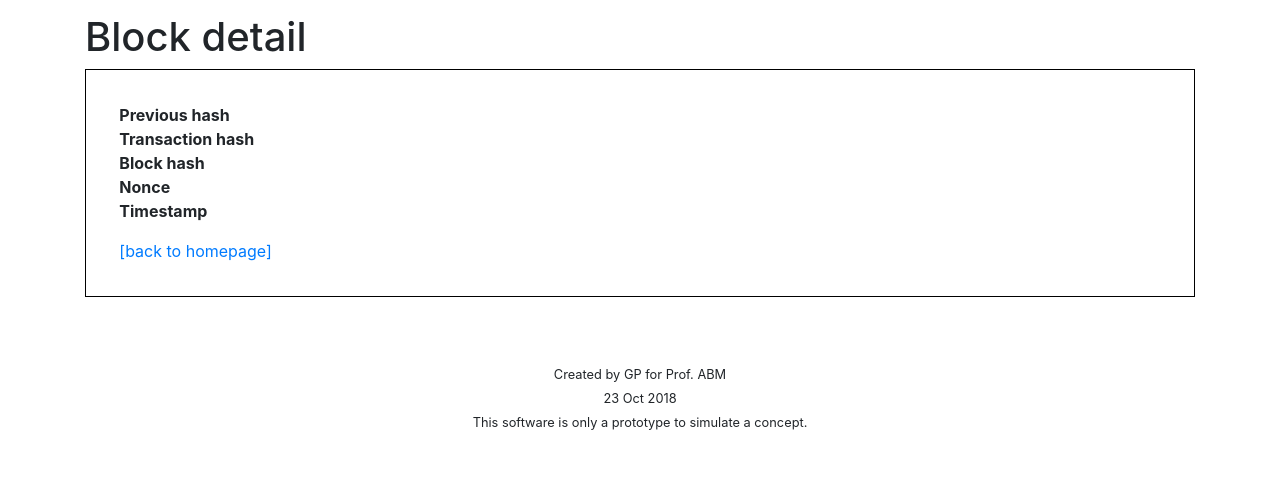
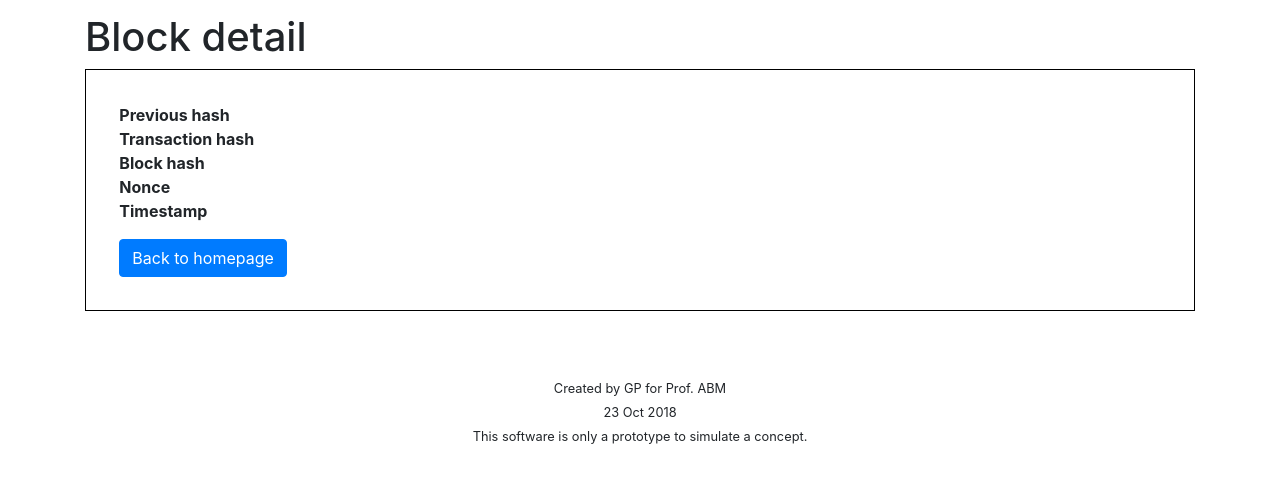
Before and after one commit to GottfriedCP/Blockchain-based-E-Voting-Simulation, a Django app: template ballot/templates/ballot/seal.html in a window 1280 px wide. Shown: the top 483 px of the page. Run offline with Django 3.2, Linux system fonts and the light colour scheme; the template is opened without the code that fills it, so the values that code supplies are empty; some libraries are stand-ins or nearby versions.

Commit message:
changed link to button

```diff
--- a/ballot/templates/ballot/seal.html
+++ b/ballot/templates/ballot/seal.html
@@ -22,7 +22,7 @@
                 <dt class="col-sm-3">Timestamp</dt>
                 <dd class="col-sm-9">{{ timestamp }}</dd>
             </dl>
-            <a href="{% url 'welcome:home' %}">[back to homepage]</a>
+            <a class="btn btn-primary btn-small" href="{% url 'welcome:home' %}" role="button">Back to homepage</a>
         </div>
     </div>
 {% endblock %}
```
